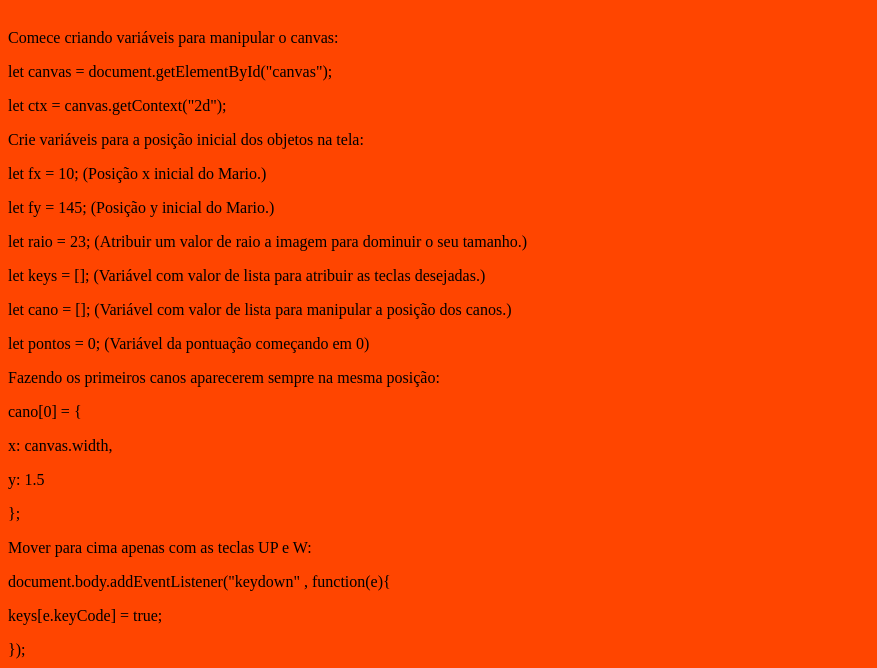
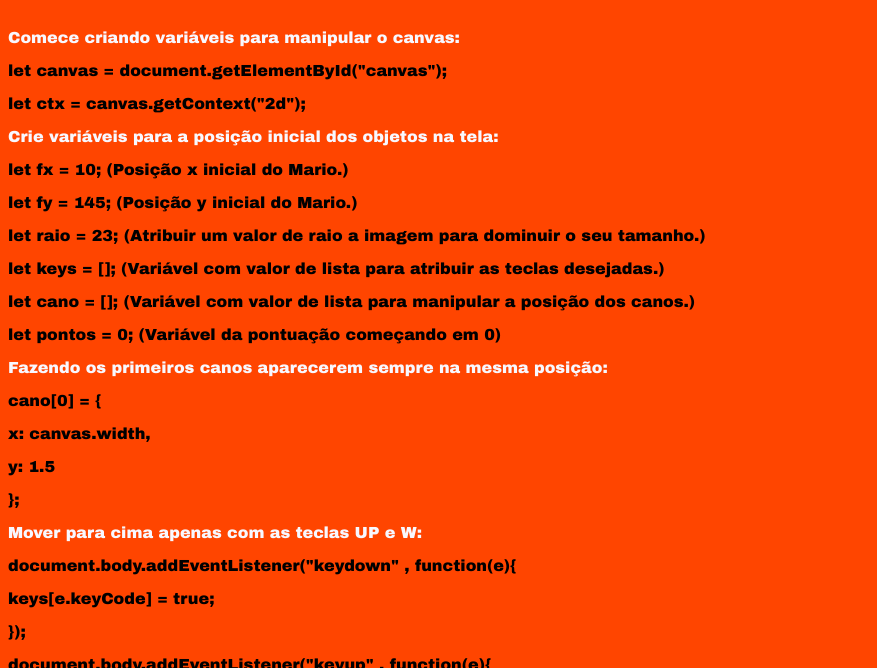
Before and after one commit to patrickm97/site_jogo, a plain HTML site: page works.html in a window 1280 px wide. Shown: the part 132-800 px from the top of the page, without its empty margins (0-877 px from the left). Drawn offline with Linux system fonts and the light colour scheme; files that its build step writes are made by us from their sources; files whose address does not match are found by name.

Commit message:
Update style.css

```diff
--- a/style.css
+++ b/style.css
@@ -60,7 +60,7 @@ h1 {
 
 h2 {
     color: black;
-    font-size: 23px;
+    font-size: 22px;
     font-family: "Arial Black";
 }
 
@@ -87,3 +87,18 @@ h4 {
     text-align: center;
     border: none;
 }
+
+.works {
+    margin-left: auto;
+    margin-right: auto;
+    font-size: 16px;
+    font-family: "Arial Black";
+}
+
+.titulo {
+    margin-left: auto;
+    margin-right: auto;
+    font-size: 16px;
+    font-family: "Arial Black";
+    color: ghostwhite;
+}
```
